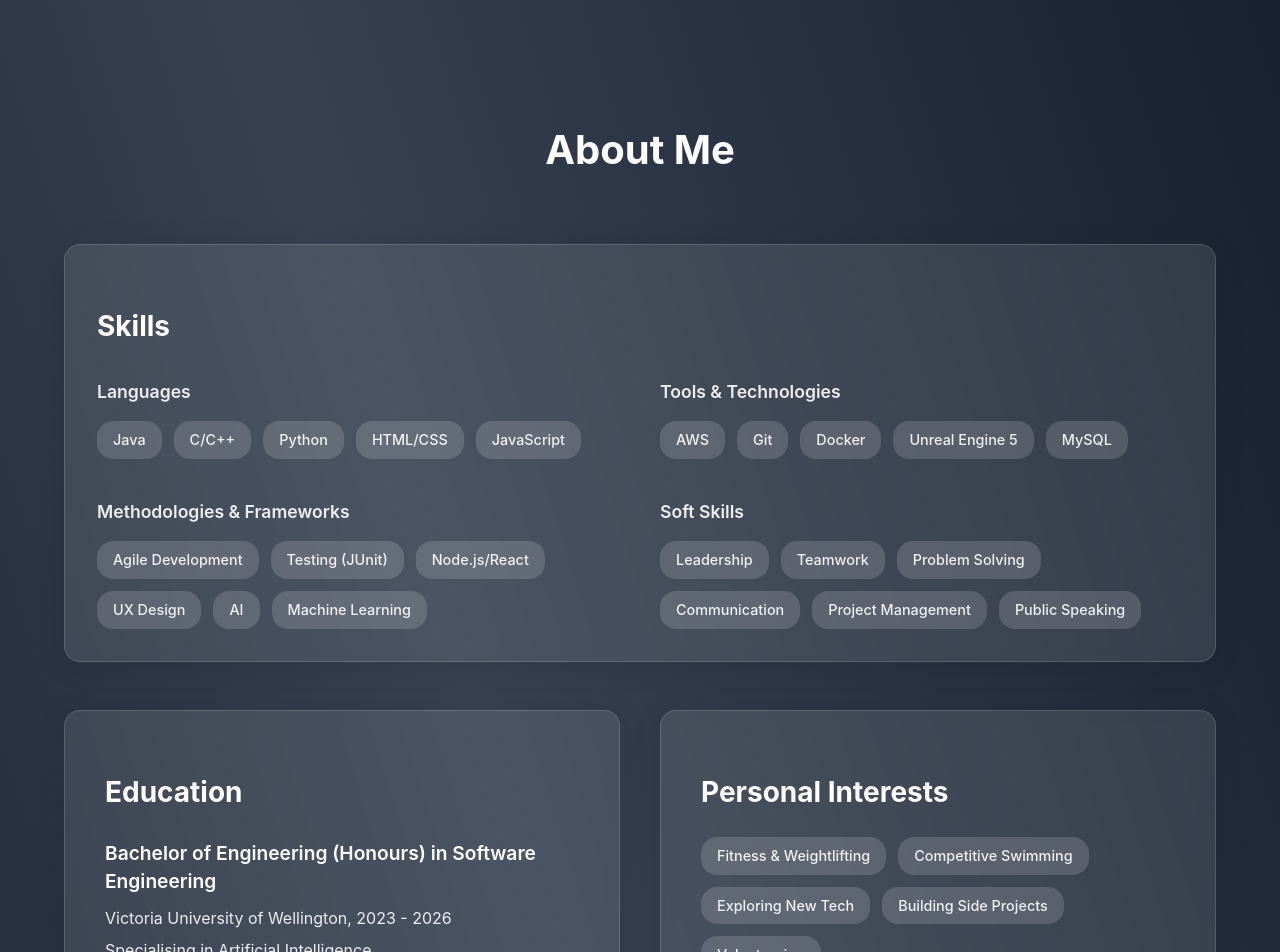
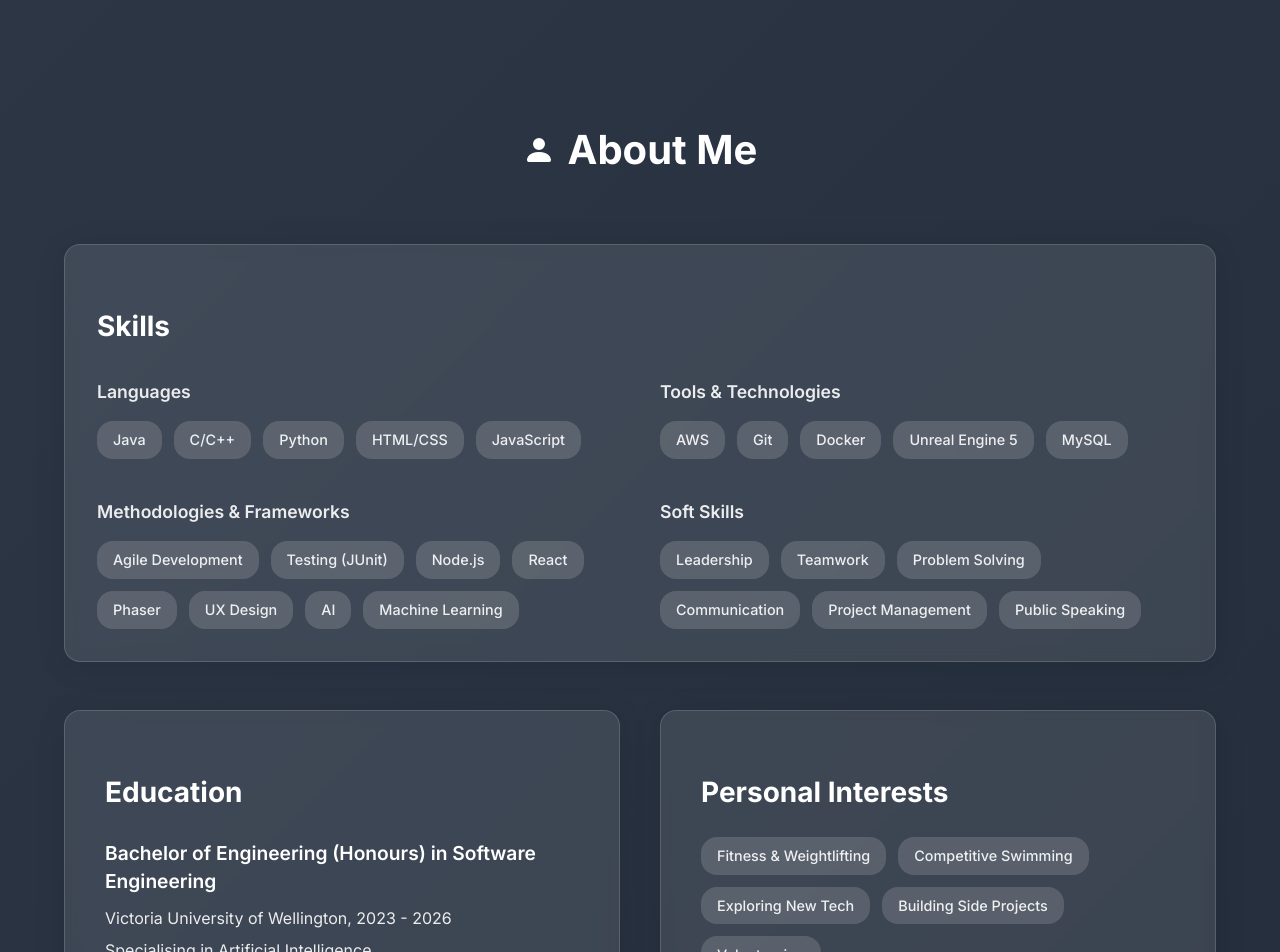
Before and after one commit to amaklakovv/portfolio, a React (Vite) app: page / in a window 1280 px wide. Shown: the part 800-1752 px from the top of the page. Built offline with nearby package versions, Linux system fonts and the light colour scheme.

Commit message:
added icons, animating gradient, more refactoring

```diff
--- a/index.html
+++ b/index.html
@@ -3,6 +3,9 @@
   <head>
     <meta charset="UTF-8" />
     <link rel="icon" type="image/svg+xml" href="/am.svg" />
+    <link rel="preconnect" href="https://fonts.googleapis.com">
+    <link rel="preconnect" href="https://fonts.gstatic.com" crossorigin>
+    <link href="https://fonts.googleapis.com/css2?family=Inter:wght@400;500;600;700&display=swap" rel="stylesheet">
     <meta name="viewport" content="width=device-width, initial-scale=1.0" />
     <title>Andrew Maklakov</title>
   </head>
--- a/src/components/About.jsx
+++ b/src/components/About.jsx
@@ -1,6 +1,8 @@
 import React from 'react';
 import GlassCard from './GlassCard';
 import SkillCategory from './SkillCategory'; // Import the new component
+import { BsPersonFill } from 'react-icons/bs';
+import { useOnScreen } from '../hooks/useOnScreen';
 
 const languages = [
   'Java', 'C/C++', 'Python', 'HTML/CSS', 'JavaScript'
@@ -11,7 +13,7 @@ const toolsAndTech = [
 ];
 
 const methodologiesAndFrameworks = [
-  'Agile Development', 'Testing (JUnit)', 'Node.js/React', 'UX Design', 'AI', 'Machine Learning'
+  'Agile Development', 'Testing (JUnit)', 'Node.js', 'React', 'Phaser', 'UX Design', 'AI', 'Machine Learning'
 ];
 
 const softSkills = [
@@ -27,10 +29,12 @@ const personalInterests = [
 ];
 
 function About() {
+  const [interestsRef, interestsAreOnScreen] = useOnScreen({ threshold: 0.3 });
+
   return (
     <section id="about" className="fullscreen-section">
       <div className="section-wrapper">
-        <h2>About Me</h2>
+        <h2><BsPersonFill /> About Me</h2>
 
         {/* Consolidated Skills Card */}
         <GlassCard hoverIntensity={2} className="skills-main-card">
@@ -55,7 +59,7 @@ function About() {
           </GlassCard>
           <GlassCard hoverIntensity={2}>
             <h3>Personal Interests</h3>
-            <ul className="skills-list">
+            <ul ref={interestsRef} className={`skills-list ${interestsAreOnScreen ? 'is-visible' : ''}`}>
               {personalInterests.map(interest => <li key={interest}>{interest}</li>)}
             </ul>
           </GlassCard>
--- a/src/components/App.css
+++ b/src/components/App.css
@@ -1,10 +1,3 @@
-body {
-  /* A subtle, blurred, colorful gradient background */
-  background: radial-gradient(circle at 10% 20%, rgb(163, 175, 243) 0%, rgb(220, 182, 232) 100.2%);
-
-  font-family: -apple-system, BlinkMacSystemFont, "Segoe UI", Roboto, Helvetica, Arial, sans-serif, "Apple Color Emoji", "Segoe UI Emoji", "Segoe UI Symbol";
-}
-
 /* Give sections more breathing room for a cleaner look */
 .fullscreen-section {
   padding-top: 0; /* Let the h2 margin handle the top spacing */
@@ -37,7 +30,22 @@ body {
   margin-top: 4rem; /* Creates space above the title */
   margin-bottom: 4rem; /* Creates space below the section title */
   color: white;
-  text-align: center; /* Center the section titles */
+  /* Use flexbox for robust icon alignment */
+  display: flex;
+  align-items: center;
+  justify-content: center;
+  gap: 0.8rem;
+}
+
+.section-wrapper h2 svg {
+  /* Make icon slightly smaller than the text and remove positioning hacks */
+  font-size: 2.0rem; /* This is the perfect size for the 'About Me' icon */
+}
+
+/* The Projects and Contact icons are wider, so we make them a bit smaller
+   to match the perceived visual weight of the 'About Me' icon. */
+#contact .section-wrapper h2 svg {
+  font-size: 1.8rem;
 }
 
 /* Section-Specific Card Sizing */
@@ -54,7 +62,7 @@ body {
   flex-direction: column;
   justify-content: center;
   align-items: center; /* Center the content */
-  gap: 1rem; /* Space between elements */
+  gap: 0.8rem; /* Space between elements */
 }
 
 /* Increase font sizes for the hero section card */
@@ -175,6 +183,30 @@ body {
   color: rgba(255, 255, 255, 0.9);
 }
 
+/* Animation for list items */
+.skills-list li {
+  opacity: 0;
+  transform: translateY(15px);
+  transition: opacity 0.5s cubic-bezier(0.215, 0.61, 0.355, 1), transform 0.5s cubic-bezier(0.215, 0.61, 0.355, 1);
+}
+
+/* When the parent is visible, animate the children */
+.skills-list.is-visible li {
+  opacity: 1;
+  transform: translateY(0px);
+}
+
+.skills-list.is-visible li:nth-child(1) { transition-delay: 0.1s; }
+.skills-list.is-visible li:nth-child(2) { transition-delay: 0.2s; }
+.skills-list.is-visible li:nth-child(3) { transition-delay: 0.3s; }
+.skills-list.is-visible li:nth-child(4) { transition-delay: 0.4s; }
+.skills-list.is-visible li:nth-child(5) { transition-delay: 0.5s; }
+.skills-list.is-visible li:nth-child(6) { transition-delay: 0.6s; }
+.skills-list.is-visible li:nth-child(7) { transition-delay: 0.7s; }
+.skills-list.is-visible li:nth-child(8) { transition-delay: 0.8s; }
+.skills-list.is-visible li:nth-child(9) { transition-delay: 0.9s; }
+.skills-list.is-visible li:nth-child(10) { transition-delay: 1.0s; }
+
 .education-entry h4 {
   font-size: 1.2rem;
   font-weight: 600;
--- a/src/components/Contact.jsx
+++ b/src/components/Contact.jsx
@@ -1,13 +1,13 @@
 import React from 'react';
 import GlassCard from './GlassCard';
-import { FaEnvelope, FaLinkedin, FaGithub } from 'react-icons/fa';
+import { FaEnvelope, FaLinkedin, FaGithub, FaPaperPlane } from 'react-icons/fa';
 import './Contact.css';
 
 function Contact() {
   return (
     <section id="contact" className="fullscreen-section">
       <div className="section-wrapper">
-        <h2>Get In Touch</h2>
+        <h2><FaPaperPlane /> Get In Touch</h2>
         <GlassCard hoverIntensity={3}>
           <div className="contact-content">
             <p>
--- a/src/components/Projects.css
+++ b/src/components/Projects.css
@@ -9,7 +9,23 @@
   display: flex;
   flex-direction: column;
   height: 100%; /* Ensure cards in the same row have the same height */
+
+  /* Animation properties */
+  opacity: 0;
+  transform: translateY(25px) scale(0.98);
+  transition: opacity 0.6s cubic-bezier(0.215, 0.61, 0.355, 1), transform 0.6s cubic-bezier(0.215, 0.61, 0.355, 1);
 }
+
+/* When the container is visible, animate the cards in */
+.projects-container.is-visible .project-card {
+  opacity: 1;
+  transform: translateY(0) scale(1);
+}
+
+/* Stagger the animation for each card */
+.projects-container.is-visible .glass-card:nth-child(1) .project-card { transition-delay: 0.1s; }
+.projects-container.is-visible .glass-card:nth-child(2) .project-card { transition-delay: 0.2s; }
+.projects-container.is-visible .glass-card:nth-child(3) .project-card { transition-delay: 0.3s; }
 
 .project-card h3 {
   font-size: 1.5rem;
--- a/src/components/Projects.jsx
+++ b/src/components/Projects.jsx
@@ -2,13 +2,17 @@ import React from 'react';
 import GlassCard from './GlassCard';
 import './Projects.css';
 import { projects } from '../data/projectsData';
+import { BsFolderFill } from 'react-icons/bs';
+import { useOnScreen } from '../hooks/useOnScreen';
 
 function Projects() {
+  const [ref, isOnScreen] = useOnScreen({ threshold: 0.2, rootMargin: '0px 0px -50px 0px' });
+
   return (
     <section id="projects" className="fullscreen-section">
       <div className="section-wrapper">
-        <h2>My Projects</h2>
-        <div className="projects-container">
+        <h2><BsFolderFill /> My Projects</h2>
+        <div ref={ref} className={`projects-container ${isOnScreen ? 'is-visible' : ''}`}>
           {projects.map((project) => (
             <GlassCard key={project.title} hoverIntensity={2}>
               <div className="project-card">
--- a/src/components/SkillCategory.jsx
+++ b/src/components/SkillCategory.jsx
@@ -1,10 +1,13 @@
 import React from 'react';
+import { useOnScreen } from '../hooks/useOnScreen';
 
 function SkillCategory({ title, skills }) {
+  const [ref, isOnScreen] = useOnScreen({ threshold: 0.3 });
+
   return (
     <div className="skills-category">
       <h4>{title}</h4>
-      <ul className="skills-list">
+      <ul ref={ref} className={`skills-list ${isOnScreen ? 'is-visible' : ''}`}>
         {skills.map(skill => <li key={skill}>{skill}</li>)}
       </ul>
     </div>
--- /dev/null
+++ b/src/hooks/useOnScreen.js
@@ -0,0 +1,29 @@
+import { useState, useEffect, useRef } from 'react';
+
+export function useOnScreen(options) {
+  const ref = useRef(null);
+  const [isOnScreen, setIsOnScreen] = useState(false);
+
+  useEffect(() => {
+    const observer = new IntersectionObserver(([entry]) => {
+      // Update state when element is in view
+      if (entry.isIntersecting) {
+        setIsOnScreen(true);
+        // Optional: stop observing after it's visible once
+        observer.unobserve(entry.target);
+      }
+    }, options);
+
+    if (ref.current) {
+      observer.observe(ref.current);
+    }
+
+    return () => {
+      if (ref.current) {
+        observer.unobserve(ref.current);
+      }
+    };
+  }, [ref, options]);
+
+  return [ref, isOnScreen];
+}
--- a/src/index.css
+++ b/src/index.css
@@ -1,3 +1,15 @@
+@keyframes gradient-animation {
+  0% {
+    background-position: 0% 50%;
+  }
+  50% {
+    background-position: 100% 50%;
+  }
+  100% {
+    background-position: 0% 50%;
+  }
+}
+
 :root {
   font-family: Inter, system-ui, Avenir, Helvetica, Arial, sans-serif;
   line-height: 1.5;
@@ -19,8 +31,10 @@ body {
   margin: 0;
   min-width: 320px;
   min-height: 100vh;
-  background: #111827;
-  background-image: linear-gradient(to top right, #111827, #374151, #111827);
+  /* Using your preferred color palette for a subtle animation */
+  background: linear-gradient(-45deg, #111827, #1f2937, #374151, #111827);
+  background-size: 400% 400%;
+  animation: gradient-animation 20s ease infinite;
 }
 
 /* This class is global and defines the sections */
```
